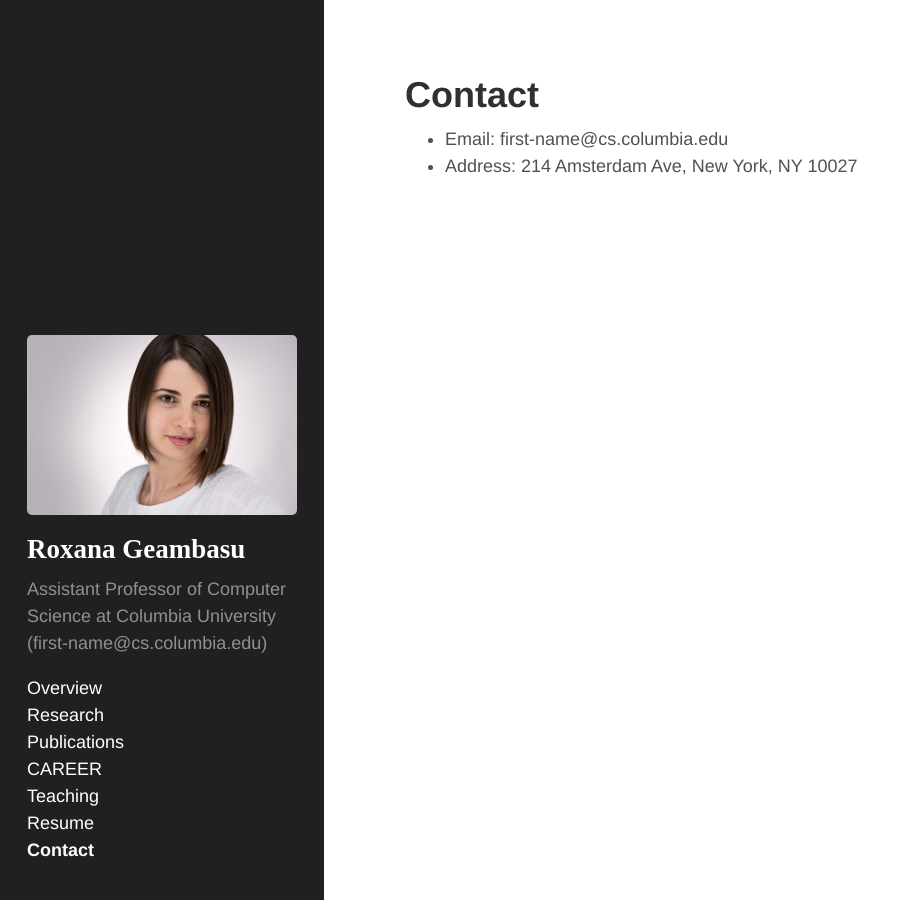
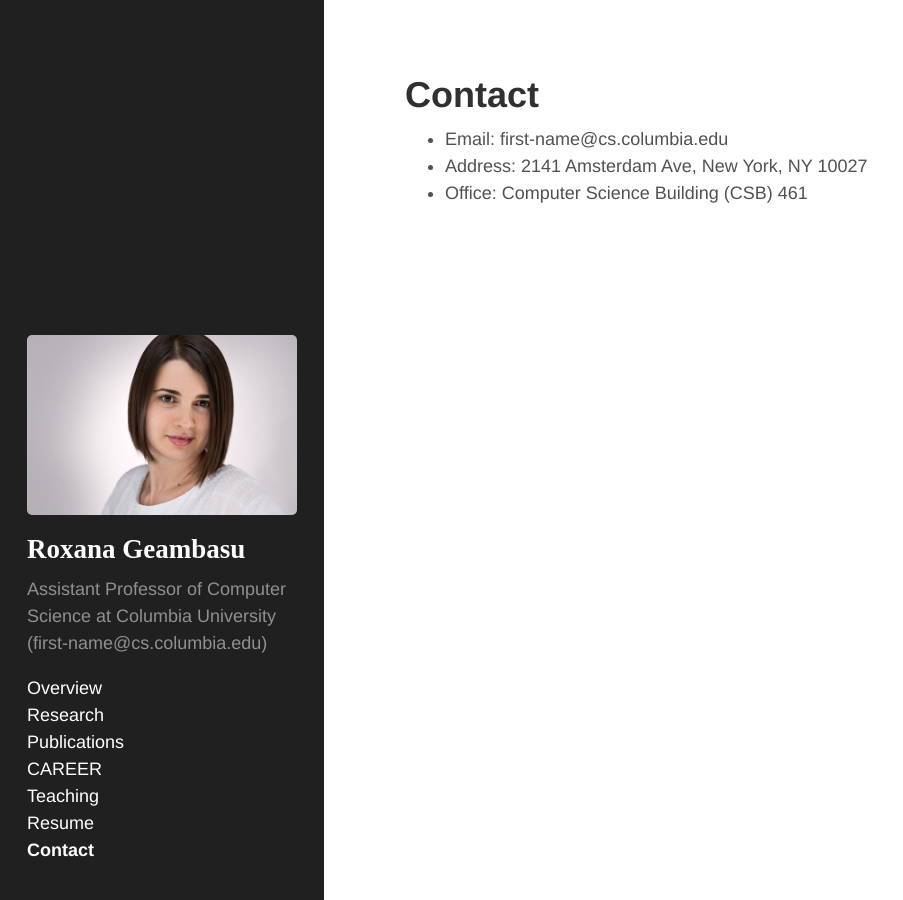
Before and after one commit to roxanageambasu/roxanageambasu.github.io, a Jekyll site: the page built from 06-contact.md, in a window 1280 px wide. Shown: the whole page, without its empty margins (0-903 px from the left). Built offline with Jekyll 4.4.1, drawn with Linux system fonts in a browser that asks for light colours; Markdown is read by kramdown in place of the engine named in the settings.

Commit message:
office number

```diff
--- a/06-contact.md
+++ b/06-contact.md
@@ -4,4 +4,5 @@ title: Contact
 ---
 
 * Email: first-name@cs.columbia.edu
-* Address: 214 Amsterdam Ave, New York, NY 10027
+* Address: 2141 Amsterdam Ave, New York, NY 10027
+* Office: Computer Science Building (CSB) 461
```
